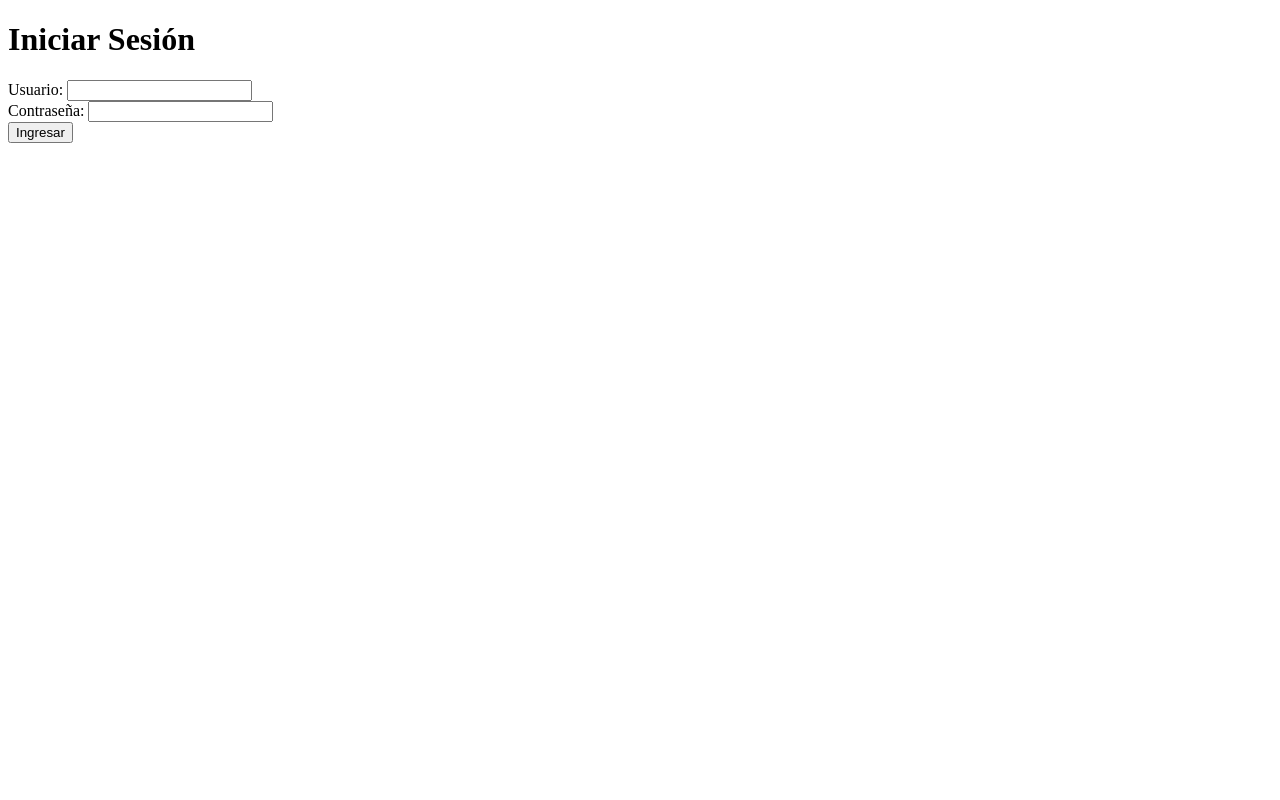
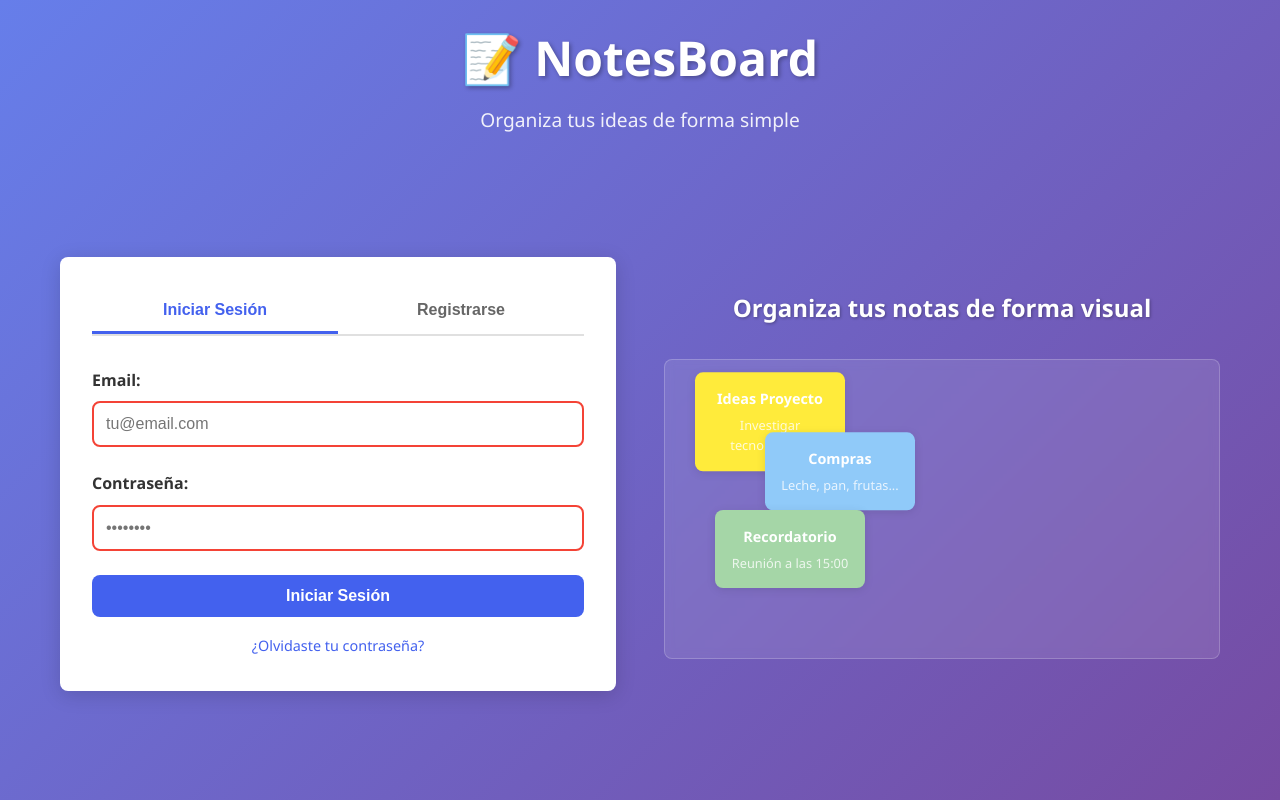
Before and after one commit to Gabriel-Uraza611/INFRA_BAJO_CUERDA, a plain HTML site: page frontend/index.html in a window 1280 px wide. Drawn offline with Linux system fonts and the light colour scheme.

Commit message:
inicio front

```diff
--- /dev/null
+++ b/frontend/css/auth.css
@@ -0,0 +1,208 @@
+/* Auth Container */
+.auth-container {
+    background: var(--bg-card);
+    padding: 2rem;
+    border-radius: var(--border-radius);
+    box-shadow: var(--shadow-hover);
+    backdrop-filter: blur(10px);
+}
+
+/* Tabs */
+.tabs {
+    display: flex;
+    margin-bottom: 2rem;
+    border-bottom: 2px solid var(--border-color);
+}
+
+.tab-btn {
+    flex: 1;
+    padding: 12px;
+    background: none;
+    border: none;
+    font-size: 1rem;
+    font-weight: 600;
+    color: var(--text-light);
+    cursor: pointer;
+    transition: var(--transition);
+    border-bottom: 3px solid transparent;
+}
+
+.tab-btn.active {
+    color: var(--primary-color);
+    border-bottom-color: var(--primary-color);
+}
+
+.tab-btn:hover:not(.active) {
+    color: var(--text-color);
+    background-color: var(--bg-color);
+}
+
+/* Forms */
+.auth-form {
+    display: none;
+}
+
+.auth-form.active {
+    display: block;
+    animation: fadeIn 0.5s ease;
+}
+
+@keyframes fadeIn {
+    from { opacity: 0; transform: translateY(10px); }
+    to { opacity: 1; transform: translateY(0); }
+}
+
+.form-group {
+    margin-bottom: 1.5rem;
+}
+
+.form-group label {
+    display: block;
+    margin-bottom: 0.5rem;
+    font-weight: 600;
+    color: var(--text-color);
+}
+
+.form-group input {
+    width: 100%;
+    padding: 12px;
+    border: 2px solid var(--border-color);
+    border-radius: var(--border-radius);
+    font-size: 1rem;
+    transition: var(--transition);
+}
+
+.form-group input:focus {
+    outline: none;
+    border-color: var(--primary-color);
+    box-shadow: 0 0 0 3px rgba(67, 97, 238, 0.1);
+}
+
+.form-group input:invalid:not(:focus) {
+    border-color: var(--error-color);
+}
+
+.password-hint {
+    color: var(--text-light);
+    font-size: 0.8rem;
+    margin-top: 0.25rem;
+    display: block;
+}
+
+.form-footer {
+    margin-top: 1rem;
+    text-align: center;
+}
+
+.forgot-password {
+    color: var(--primary-color);
+    text-decoration: none;
+    font-size: 0.9rem;
+}
+
+.forgot-password:hover {
+    text-decoration: underline;
+}
+
+/* Messages */
+.message-container {
+    margin-top: 1rem;
+    padding: 12px;
+    border-radius: var(--border-radius);
+    display: none;
+}
+
+.message-container.success {
+    background-color: #d4edda;
+    color: #155724;
+    border: 1px solid #c3e6cb;
+    display: block;
+}
+
+.message-container.error {
+    background-color: #f8d7da;
+    color: #721c24;
+    border: 1px solid #f5c6cb;
+    display: block;
+}
+
+/* Demo Preview */
+.demo-preview {
+    color: white;
+    text-align: center;
+}
+
+.demo-preview h3 {
+    margin-bottom: 2rem;
+    font-size: 1.5rem;
+    text-shadow: 1px 1px 3px rgba(0, 0, 0, 0.3);
+}
+
+.notes-preview {
+    position: relative;
+    height: 300px;
+    background: rgba(255, 255, 255, 0.1);
+    border-radius: var(--border-radius);
+    backdrop-filter: blur(5px);
+    border: 1px solid rgba(255, 255, 255, 0.2);
+}
+
+.preview-note {
+    position: absolute;
+    width: 150px;
+    padding: 15px;
+    border-radius: 8px;
+    box-shadow: var(--shadow);
+    cursor: grab;
+    transition: var(--transition);
+    animation: float 3s ease-in-out infinite;
+}
+
+.preview-note:hover {
+    transform: scale(1.05);
+    box-shadow: var(--shadow-hover);
+}
+
+.preview-note:nth-child(1) {
+    animation-delay: 0s;
+}
+
+.preview-note:nth-child(2) {
+    animation-delay: 1s;
+}
+
+.preview-note:nth-child(3) {
+    animation-delay: 2s;
+}
+
+@keyframes float {
+    0%, 100% { transform: translateY(0px); }
+    50% { transform: translateY(-10px); }
+}
+
+.note-title {
+    font-weight: bold;
+    margin-bottom: 5px;
+    font-size: 0.9rem;
+}
+
+.note-content {
+    font-size: 0.8rem;
+    opacity: 0.8;
+}
+
+/* Responsive para auth */
+@media (max-width: 768px) {
+    .auth-container {
+        padding: 1.5rem;
+    }
+
+    .notes-preview {
+        height: 200px;
+    }
+
+    .preview-note {
+        width: 120px;
+        padding: 10px;
+    }
+}
--- a/frontend/css/styles.css
+++ b/frontend/css/styles.css
@@ -0,0 +1,133 @@
+/* Reset y variables CSS */
+* {
+    margin: 0;
+    padding: 0;
+    box-sizing: border-box;
+}
+
+:root {
+    --primary-color: #4361ee;
+    --primary-dark: #3a56d4;
+    --secondary-color: #7209b7;
+    --success-color: #4caf50;
+    --error-color: #f44336;
+    --warning-color: #ff9800;
+    --text-color: #333;
+    --text-light: #666;
+    --bg-color: #f8f9fa;
+    --bg-card: #ffffff;
+    --border-color: #e0e0e0;
+    --shadow: 0 2px 10px rgba(0, 0, 0, 0.1);
+    --shadow-hover: 0 4px 20px rgba(0, 0, 0, 0.15);
+    --border-radius: 8px;
+    --transition: all 0.3s ease;
+}
+
+body {
+    font-family: 'Segoe UI', Tahoma, Geneva, Verdana, sans-serif;
+    line-height: 1.6;
+    color: var(--text-color);
+    background: linear-gradient(135deg, #667eea 0%, #764ba2 100%);
+    min-height: 100vh;
+}
+
+.container {
+    max-width: 1200px;
+    margin: 0 auto;
+    padding: 20px;
+    min-height: 100vh;
+    display: flex;
+    flex-direction: column;
+}
+
+/* Header */
+.header {
+    text-align: center;
+    margin-bottom: 2rem;
+    color: white;
+}
+
+.logo {
+    font-size: 3rem;
+    margin-bottom: 0.5rem;
+    text-shadow: 2px 2px 4px rgba(0, 0, 0, 0.3);
+}
+
+.tagline {
+    font-size: 1.2rem;
+    opacity: 0.9;
+}
+
+/* Main Content */
+.main-content {
+    display: grid;
+    grid-template-columns: 1fr 1fr;
+    gap: 3rem;
+    align-items: center;
+    flex: 1;
+}
+
+/* Botones base */
+.btn {
+    padding: 12px 24px;
+    border: none;
+    border-radius: var(--border-radius);
+    font-size: 1rem;
+    font-weight: 600;
+    cursor: pointer;
+    transition: var(--transition);
+    text-decoration: none;
+    display: inline-block;
+    text-align: center;
+}
+
+.btn-primary {
+    background-color: var(--primary-color);
+    color: white;
+}
+
+.btn-primary:hover {
+    background-color: var(--primary-dark);
+    transform: translateY(-2px);
+    box-shadow: var(--shadow-hover);
+}
+
+.btn-success {
+    background-color: var(--success-color);
+    color: white;
+}
+
+.btn-success:hover {
+    background-color: #45a049;
+    transform: translateY(-2px);
+    box-shadow: var(--shadow-hover);
+}
+
+.btn-full {
+    width: 100%;
+}
+
+/* Utilidades */
+.hidden {
+    display: none !important;
+}
+
+.text-center {
+    text-align: center;
+}
+
+/* Responsive */
+@media (max-width: 768px) {
+    .main-content {
+        grid-template-columns: 1fr;
+        gap: 2rem;
+    }
+
+    .logo {
+        font-size: 2.5rem;
+    }
+
+    .container {
+        padding: 15px;
+    }
+}
--- a/frontend/index.html
+++ b/frontend/index.html
@@ -3,25 +3,151 @@
 <head>
     <meta charset="UTF-8">
     <meta name="viewport" content="width=device-width, initial-scale=1.0">
-    <title>Inicio de Sesión</title>
+    <title>Notes CRUD - Iniciar Sesión</title>
+    <link rel="stylesheet" href="css/styles.css">
+    <link rel="stylesheet" href="css/auth.css">
 </head>
 <body>
+    <div class="container">
+        <!-- Header -->
+        <header class="header">
+            <h1 class="logo">📝 NotesBoard</h1>
+            <p class="tagline">Organiza tus ideas de forma simple</p>
+        </header>
 
-    <h1>Iniciar Sesión</h1>
+        <!-- Main Content -->
+        <main class="main-content">
+            <div class="auth-container">
+                <!-- Tabs para Login/Registro -->
+                <div class="tabs">
+                    <button class="tab-btn active" data-tab="login">Iniciar Sesión</button>
+                    <button class="tab-btn" data-tab="register">Registrarse</button>
+                </div>
 
-    <form action="/procesar-login" method="post">
-        <div>
-            <label for="usuario">Usuario:</label>
-            <input type="text" id="usuario" name="usuario" required>
-        </div>
-        <div>
-            <label for="contraseña">Contraseña:</label>
-            <input type="password" id="contraseña" name="contraseña" required>
-        </div>
-        <div>
-            <button type="submit">Ingresar</button>
-        </div>
-    </form>
+                <!-- Formulario de Login -->
+                <form id="loginForm" class="auth-form active">
+                    <div class="form-group">
+                        <label for="loginEmail">Email:</label>
+                        <input
+                            type="email"
+                            id="loginEmail"
+                            name="email"
+                            required
+                            placeholder="tu@email.com"
+                        >
+                    </div>
 
+                    <div class="form-group">
+                        <label for="loginPassword">Contraseña:</label>
+                        <input
+                            type="password"
+                            id="loginPassword"
+                            name="password"
+                            required
+                            placeholder="••••••••"
+                        >
+                    </div>
+
+                    <button type="submit" class="btn btn-primary btn-full">
+                        Iniciar Sesión
+                    </button>
+
+                    <div class="form-footer">
+                        <a href="#" class="forgot-password">¿Olvidaste tu contraseña?</a>
+                    </div>
+                </form>
+
+                <!-- Formulario de Registro -->
+                <form id="registerForm" class="auth-form">
+                    <div class="form-group">
+                        <label for="registerName">Nombre completo:</label>
+                        <input
+                            type="text"
+                            id="registerName"
+                            name="name"
+                            required
+                            placeholder="Juan Pérez"
+                        >
+                    </div>
+
+                    <div class="form-group">
+                        <label for="registerUsername">Usuario:</label>
+                        <input
+                            type="text"
+                            id="registerUsername"
+                            name="username"
+                            required
+                            placeholder="juanperez"
+                        >
+                    </div>
+
+                    <div class="form-group">
+                        <label for="registerEmail">Email:</label>
+                        <input
+                            type="email"
+                            id="registerEmail"
+                            name="email"
+                            required
+                            placeholder="tu@email.com"
+                        >
+                    </div>
+
+                    <div class="form-group">
+                        <label for="registerPassword">Contraseña:</label>
+                        <input
+                            type="password"
+                            id="registerPassword"
+                            name="password"
+                            required
+                            placeholder="••••••••"
+                            minlength="6"
+                        >
+                        <small class="password-hint">Mínimo 6 caracteres</small>
+                    </div>
+
+                    <div class="form-group">
+                        <label for="registerConfirmPassword">Confirmar Contraseña:</label>
+                        <input
+                            type="password"
+                            id="registerConfirmPassword"
+                            name="confirmPassword"
+                            required
+                            placeholder="••••••••"
+                        >
+                    </div>
+
+                    <button type="submit" class="btn btn-success btn-full">
+                        Crear Cuenta
+                    </button>
+                </form>
+
+                <!-- Mensajes de error/éxito -->
+                <div id="messageContainer" class="message-container"></div>
+            </div>
+
+            <!-- Demo Preview -->
+            <div class="demo-preview">
+                <h3>Organiza tus notas de forma visual</h3>
+                <div class="notes-preview">
+                    <div class="preview-note" style="background-color: #ffeb3b; top: 20px; left: 30px;">
+                        <div class="note-title">Ideas Proyecto</div>
+                        <div class="note-content">Investigar tecnologías...</div>
+                    </div>
+                    <div class="preview-note" style="background-color: #90caf9; top: 80px; left: 100px;">
+                        <div class="note-title">Compras</div>
+                        <div class="note-content">Leche, pan, frutas...</div>
+                    </div>
+                    <div class="preview-note" style="background-color: #a5d6a7; top: 150px; left: 50px;">
+                        <div class="note-title">Recordatorio</div>
+                        <div class="note-content">Reunión a las 15:00</div>
+                    </div>
+                </div>
+            </div>
+        </main>
+    </div>
+
+    <script src="js/utils.js"></script>
+    <script src="js/api.js"></script>
+    <script src="js/auth.js"></script>
 </body>
 </html>
```
